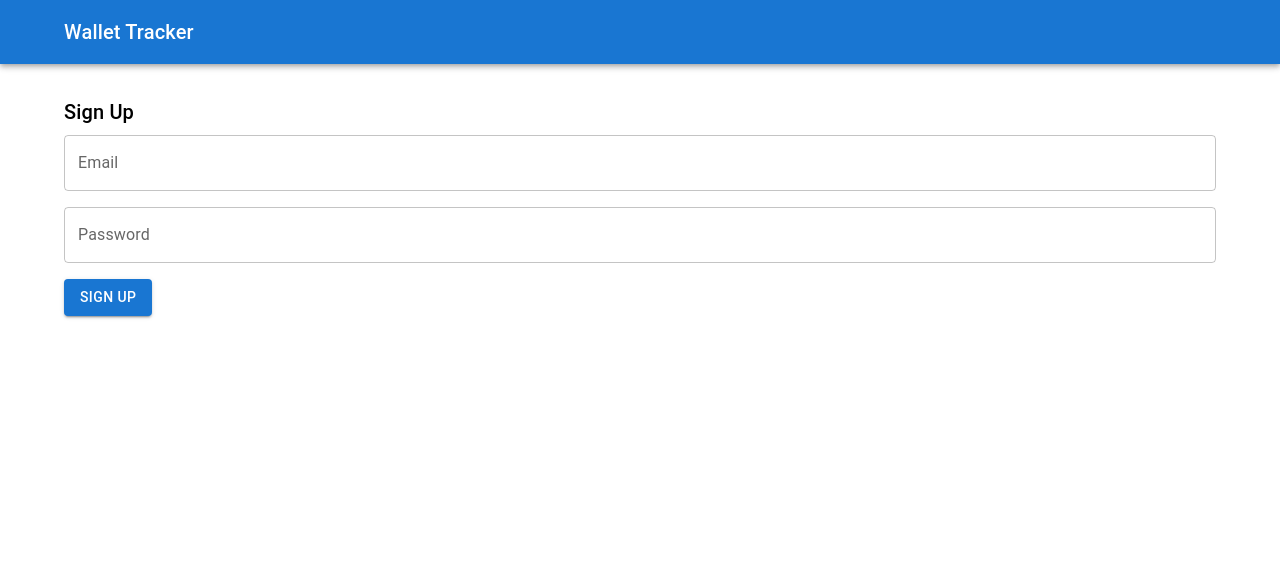
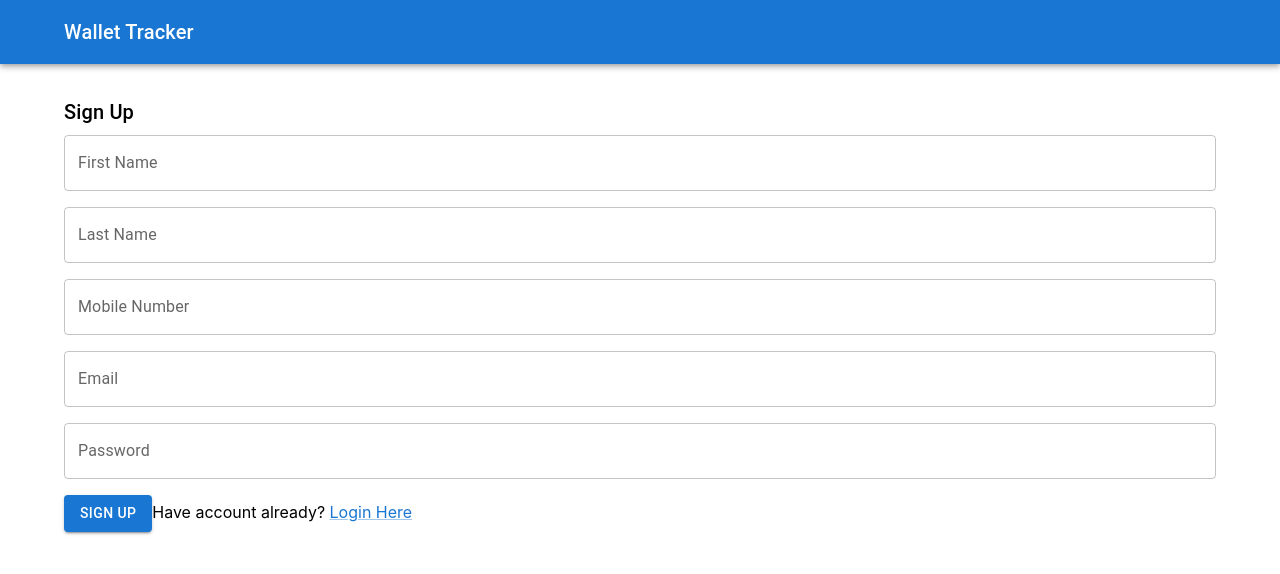
Before and after one commit to uwingabirejoselyne/taskforce-e-wallet, a React (Create React App) app in the folder frontend/: page /signup in a window 1280 px wide. Shown: the top 574 px of the page. Built offline with nearby package versions, Linux system fonts and the light colour scheme; no server answers.

Commit message:
added frontend

```diff
--- a/frontend/package.json
+++ b/frontend/package.json
@@ -22,6 +22,7 @@
         "test": "react-scripts test",
         "eject": "react-scripts eject"
     },
+    "proxy": "http://localhost:5000",
     "eslintConfig": {
         "extends": [
             "react-app",
--- a/frontend/src/MainPage.jsx
+++ b/frontend/src/MainPage.jsx
@@ -259,8 +259,6 @@ const MainPage = () => {
         title="Manage Accounts"
       >
         <AccountManager
-          accounts={["Savings", "Checking"]}
-          addAccount={(account) => console.log("Added account:", account)}
         />
       </ModalWrapper>
 
--- /dev/null
+++ b/frontend/src/api.js
@@ -0,0 +1,19 @@
+import axios from "axios";
+
+const API_BASE_URL = `${process.env.REACT_APP_API_BASE_URL}/api`; // Backend base URL
+
+// Axios instance
+const api = axios.create({
+    baseURL: API_BASE_URL,
+});
+
+// Attach token for authenticated requests
+api.interceptors.request.use((config) => {
+    const token = localStorage.getItem("token");
+    if (token) {
+        config.headers.Authorization = `Bearer ${token}`;
+    }
+    return config;
+});
+
+export default api;
--- a/frontend/src/components/AccountManager.jsx
+++ b/frontend/src/components/AccountManager.jsx
@@ -1,10 +1,33 @@
-// components/AccountManager.jsx
-import React, { useState } from "react";
+import React, { useState, useEffect } from "react";
 import { TextField, Button, Grid, Typography } from "@mui/material";
+import api from "../api"; // Import the API utility
 
-const AccountManager = ({ accounts, addAccount }) => {
+const AccountManager = () => {
+  const [accounts, setAccounts] = useState([]);
   const [accountName, setAccountName] = useState("");
   const [initialBalance, setInitialBalance] = useState("");
+
+  useEffect(() => {
+    const fetchAccounts = async () => {
+      try {
+        const response = await api.get("/accounts");
+        setAccounts(response.data);
+      } catch (error) {
+        console.error("Error fetching accounts:", error);
+      }
+    };
+
+    fetchAccounts();
+  }, []);
+
+  const addAccount = async (name, balance) => {
+    try {
+      const response = await api.post("/accounts", { name, balance });
+      setAccounts([...accounts, response.data]);
+    } catch (error) {
+      console.error("Error adding account:", error);
+    }
+  };
 
   const handleAddAccount = () => {
     if (accountName && initialBalance) {
@@ -41,13 +64,12 @@ const AccountManager = ({ accounts, addAccount }) => {
           Add Account
         </Button>
       </Grid>
-
       <Grid item xs={12}>
         <Typography variant="body1">Existing Accounts:</Typography>
         <ul>
-          {Object.keys(accounts).map((account, index) => (
-            <li key={index}>
-              {account} - ${accounts[account]}
+          {accounts.map((account) => (
+            <li key={account._id}>
+              {account.name} - ${account.balance.toFixed(2)}
             </li>
           ))}
         </ul>
--- a/frontend/src/components/LoginForm.jsx
+++ b/frontend/src/components/LoginForm.jsx
@@ -1,5 +1,5 @@
 import React, { useState } from "react";
-import { TextField, Button, Box, Typography } from "@mui/material";
+import { TextField, Button, Box, Typography, Link } from "@mui/material";
 import { useAuth } from "../context/AuthContext.jsx";
 
 const LoginForm = () => {
@@ -40,6 +40,10 @@ const LoginForm = () => {
       <Button variant="contained" color="primary" onClick={handleLogin}>
         Login
       </Button>
+
+      <Typography variant="body" gutterBottom>
+        Have no account? <Link href="/signup">Sign Up Here</Link>
+      </Typography>
     </Box>
   );
 };
--- a/frontend/src/components/SignupForm.jsx
+++ b/frontend/src/components/SignupForm.jsx
@@ -1,15 +1,19 @@
 import React, { useState } from "react";
-import { TextField, Button, Box, Typography } from "@mui/material";
+import { TextField, Button, Box, Typography, Link } from "@mui/material";
 import { useAuth } from "../context/AuthContext";
+import api from "../api";
 
 const SignupForm = () => {
+  const [firstName, setFirstName] = useState("");
+  const [lastName, setLastName] = useState("");
+  const [mobileNumber, setMobileNumber] = useState("");
   const [email, setEmail] = useState("");
   const [password, setPassword] = useState("");
   const { login } = useAuth();
 
-  const handleSignup = () => {
+  const handleSignup = async () => {
     // Simple user creation (in real app, you would use an API to store user)
-    const newUser = { email, name: email.split("@")[0] };
+    const response = await api.get("/user/register");
     localStorage.setItem("user", JSON.stringify(newUser));
     login(newUser);
   };
@@ -19,6 +23,30 @@ const SignupForm = () => {
       <Typography variant="h6" gutterBottom>
         Sign Up
       </Typography>
+      <TextField
+        label="First Name"
+        type="text"
+        value={firstName}
+        onChange={(e) => setFirstName(e.target.value)}
+        fullWidth
+        sx={{ mb: 2 }}
+      />
+      <TextField
+        label="Last Name"
+        type="text"
+        value={lastName}
+        onChange={(e) => setLastName(e.target.value)}
+        fullWidth
+        sx={{ mb: 2 }}
+      />
+      <TextField
+        label="Mobile Number"
+        type="text"
+        value={mobileNumber}
+        onChange={(e) => setMobileNumber(e.target.value)}
+        fullWidth
+        sx={{ mb: 2 }}
+      />
       <TextField
         label="Email"
         type="email"
@@ -38,6 +66,10 @@ const SignupForm = () => {
       <Button variant="contained" color="primary" onClick={handleSignup}>
         Sign Up
       </Button>
+
+      <Typography variant="body" gutterBottom>
+        Have account already? <Link href="/">Login Here</Link>
+      </Typography>
     </Box>
   );
 };
```
Also changed, not shown: 1 other file (tests, documents, lock files or other folders). Lines whose indentation alone changed are shown as unchanged.
